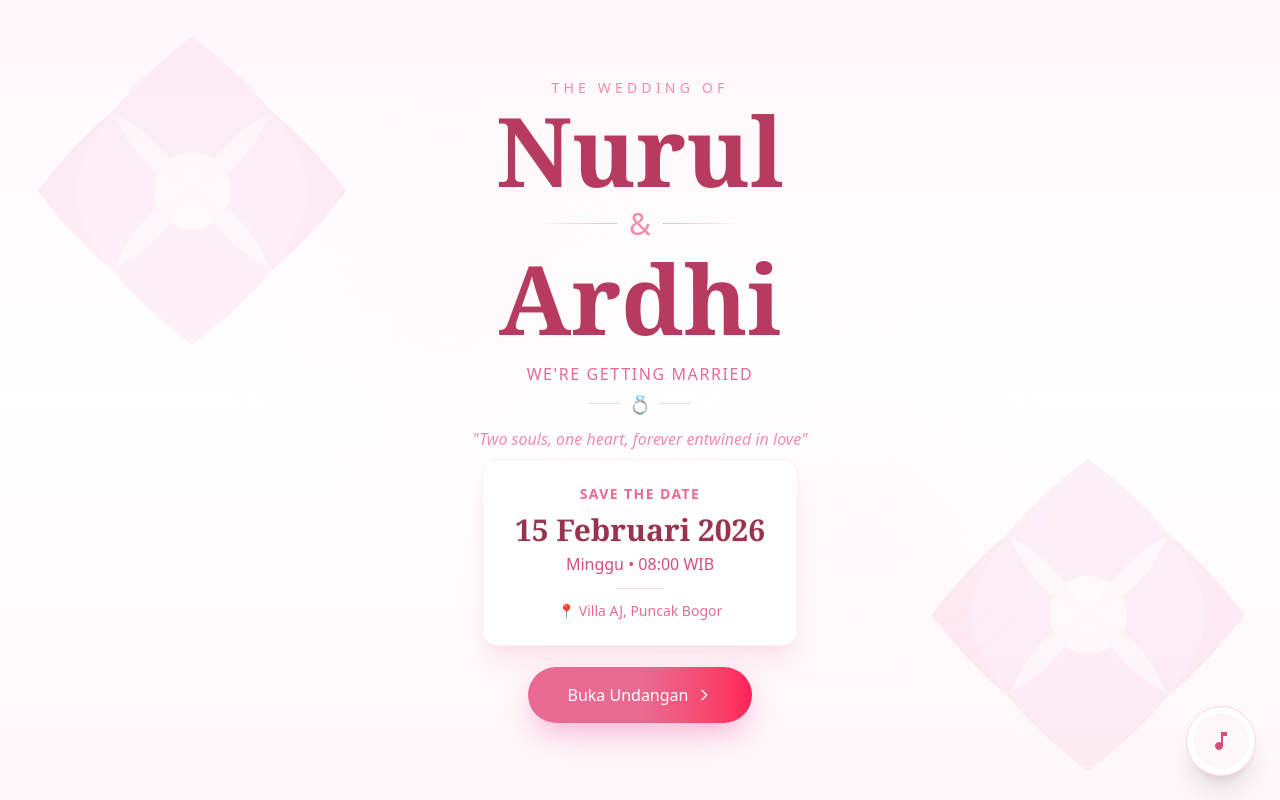
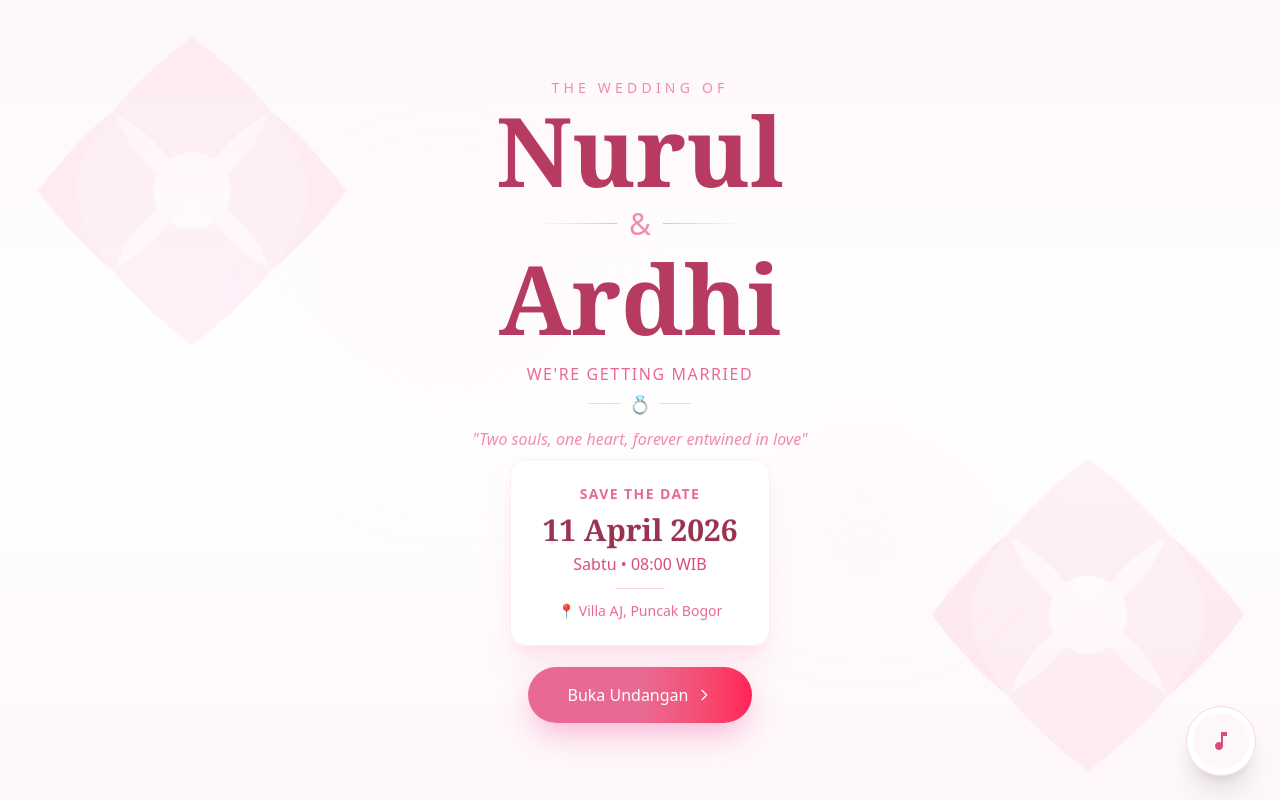
Before and after one commit to ardhiS/Nurul_Ardhi, a React (Vite) app: page / in a window 1280 px wide. Shown: the top 800 px of the page. Built offline with nearby package versions, Linux system fonts and the light colour scheme; no server answers; the database is empty.

Commit message:
fix: update wedding date from 15 Februari 2026 to 11 April 2026 across all components

```diff
--- a/index.html
+++ b/index.html
@@ -1,4 +1,4 @@
-<!DOCTYPE html>
+<!doctype html>
 <html lang="id">
   <head>
     <meta charset="UTF-8" />
@@ -6,19 +6,19 @@
     <meta name="viewport" content="width=device-width, initial-scale=1.0" />
     <meta
       name="description"
-      content="Undangan pernikahan Nurul Faizah Ulfah & Ardhi Sasongko - 15 Februari 2026. Bergabunglah dengan kami dalam momen bahagia ini."
+      content="Undangan pernikahan Nurul Faizah Ulfah & Ardhi Sasongko - 11 April 2026. Bergabunglah dengan kami dalam momen bahagia ini."
     />
     <meta
       name="keywords"
-      content="undangan pernikahan, wedding invitation, Nurul Ardhi, 15 Februari 2026"
+      content="undangan pernikahan, wedding invitation, Nurul Ardhi, 11 April 2026"
     />
     <meta property="og:title" content="Undangan Pernikahan Nurul & Ardhi" />
     <meta
       property="og:description"
-      content="Dengan penuh kegembiraan, kami mengundang Anda untuk merayakan pernikahan kami pada 15 Februari 2026"
+      content="Dengan penuh kegembiraan, kami mengundang Anda untuk merayakan pernikahan kami pada 11 April 2026"
     />
     <meta property="og:type" content="website" />
-    <title>Undangan Pernikahan - Nurul & Ardhi | 15 Februari 2026</title>
+    <title>Undangan Pernikahan - Nurul & Ardhi | 11 April 2026</title>
   </head>
   <body>
     <div id="root"></div>
--- a/src/components/Countdown.jsx
+++ b/src/components/Countdown.jsx
@@ -13,7 +13,7 @@ const Countdown = () => {
   const [isEnded, setIsEnded] = useState(false);
   const [prevTimeLeft, setPrevTimeLeft] = useState(null);
 
-  const weddingDate = new Date('2026-02-15T08:00:00').getTime();
+  const weddingDate = new Date('2026-04-11T08:00:00').getTime();
 
   useEffect(() => {
     const calculateTimeLeft = () => {
@@ -23,7 +23,7 @@ const Countdown = () => {
       if (distance > 0) {
         const days = Math.floor(distance / (1000 * 60 * 60 * 24));
         const hours = Math.floor(
-          (distance % (1000 * 60 * 60 * 24)) / (1000 * 60 * 60)
+          (distance % (1000 * 60 * 60 * 24)) / (1000 * 60 * 60),
         );
         const minutes = Math.floor((distance % (1000 * 60 * 60)) / (1000 * 60));
         const seconds = Math.floor((distance % (1000 * 60)) / 1000);
@@ -192,10 +192,10 @@ const Countdown = () => {
             </h3>
             <div className='text-white mb-4'>
               <p className='text-xl md:text-2xl font-semibold mb-2'>
-                15 Februari 2026
+                11 April 2026
               </p>
               <p className='text-pink-100 text-base md:text-lg'>
-                Minggu • 08:00 WIB
+                Sabtu • 08:00 WIB
               </p>
             </div>
             <div className='w-20 h-0.5 bg-gradient-to-r from-transparent via-white to-transparent mx-auto'></div>
--- a/src/components/Event.jsx
+++ b/src/components/Event.jsx
@@ -13,7 +13,7 @@ const Event = () => {
   const events = [
     {
       title: 'Akad Nikah',
-      date: 'Minggu, 15 Februari 2026',
+      date: 'Sabtu, 11 April 2026',
       time: '08:00 - 09:00 WIB',
       location: 'Villa AJ by Arkadia',
       address: 'Villa AJ by Arkadia',
@@ -24,7 +24,7 @@ const Event = () => {
     },
     {
       title: 'Resepsi',
-      date: 'Minggu, 15 Februari 2026',
+      date: 'Sabtu, 11 April 2026',
       time: '11:00 - 15:00 WIB',
       location: 'Villa AJ by Arkadia',
       address: 'Villa AJ by Arkadia',
@@ -40,7 +40,7 @@ const Event = () => {
     window.open(
       `https://www.google.com/maps/search/?api=1&query=${encodedAddress}`,
       '_blank',
-      'noopener,noreferrer'
+      'noopener,noreferrer',
     );
   };
 
--- a/src/components/Footer.jsx
+++ b/src/components/Footer.jsx
@@ -37,9 +37,7 @@ const Footer = () => {
             <h3 className='font-script text-3xl md:text-4xl text-white mb-2'>
               Nurul & Ardhi
             </h3>
-            <p className='text-pink-200 text-sm md:text-base'>
-              15 Februari 2026
-            </p>
+            <p className='text-pink-200 text-sm md:text-base'>11 April 2026</p>
           </div>
 
           {/* Decorative Line */}
--- a/src/components/Hero.jsx
+++ b/src/components/Hero.jsx
@@ -124,10 +124,10 @@ const Hero = ({ onOpenInvitation }) => {
                 Save The Date
               </p>
               <p className='font-serif text-2xl md:text-3xl text-pink-800 font-semibold'>
-                15 Februari 2026
+                11 April 2026
               </p>
               <p className='text-pink-600 text-sm md:text-base mt-1 font-medium'>
-                Minggu • 08:00 WIB
+                Sabtu • 08:00 WIB
               </p>
               <div className='w-12 h-px bg-pink-200 mx-auto my-3'></div>
               <p className='text-pink-500 text-xs md:text-sm'>
```
